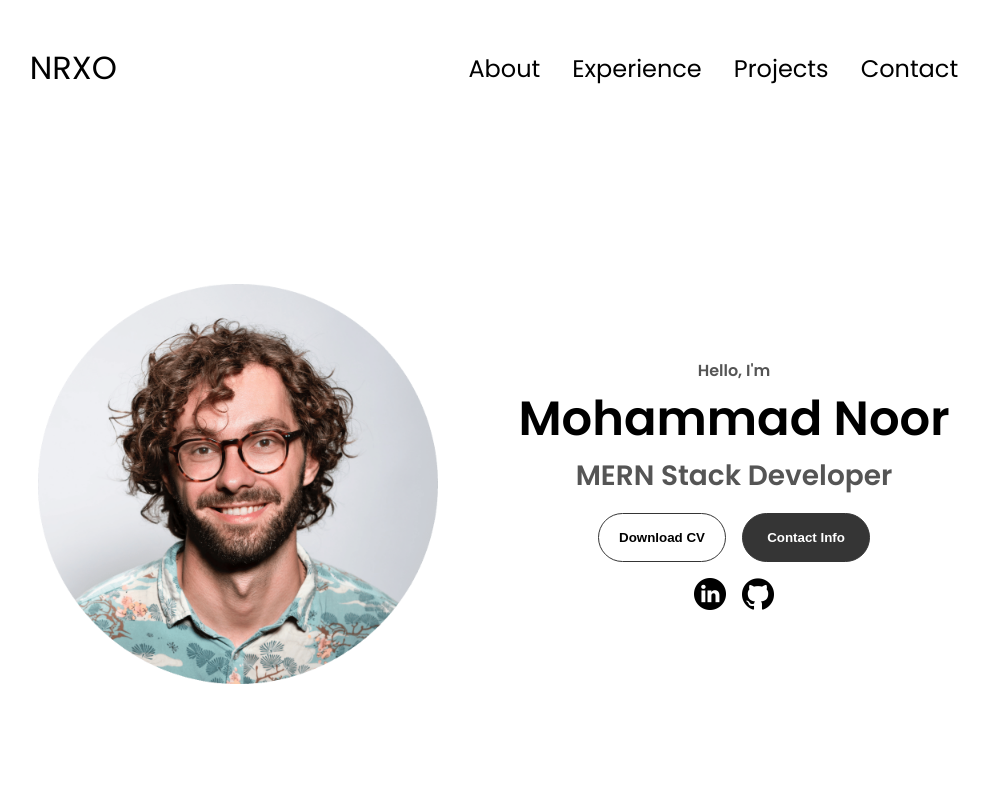
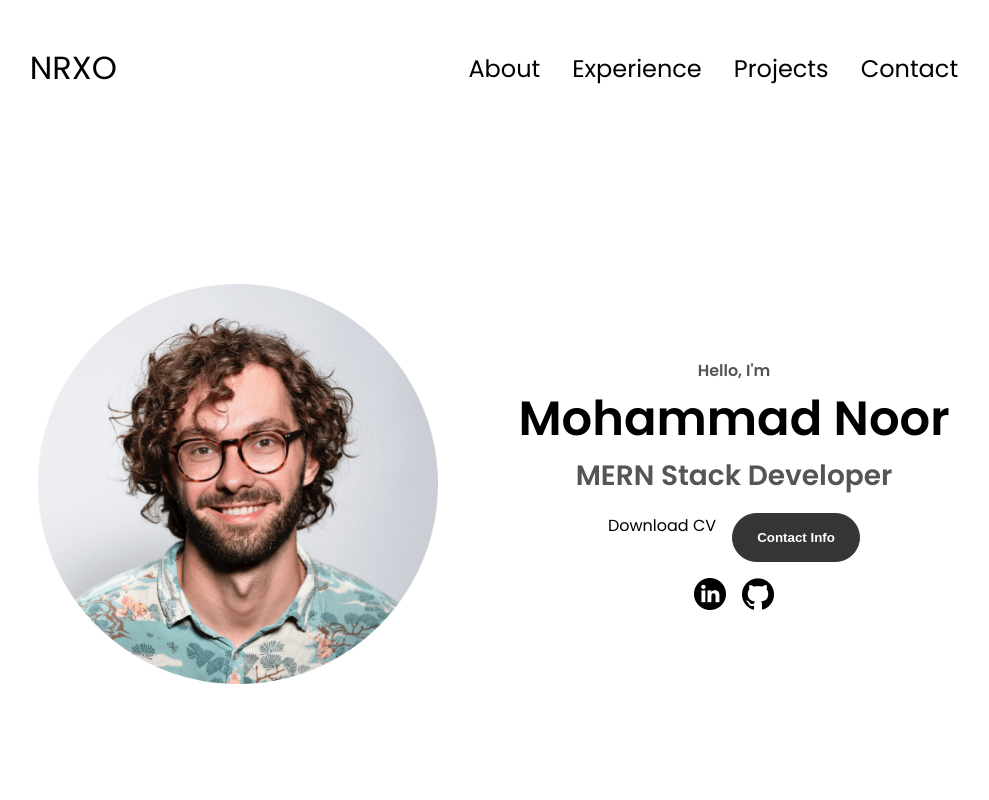
Before and after one commit to NoorXO69/PortfolioWeb, a plain HTML site: page index.html in a window 1280 px wide. Shown: the top 800 px of the page, without its empty margins (146-1135 px from the left). Drawn offline with Linux system fonts and the light colour scheme.

Commit message:
Update CV Button

```diff
--- a/index.html
+++ b/index.html
@@ -45,10 +45,10 @@
         <h1 class="title">Mohammad Noor</h1>
         <p class="section__text__p2">MERN Stack Developer</p>
         <div class="btn-container">
-          <button
+<!--           <button
             class="btn btn-color-2"
             onclick="window.open('./assets/resume-example.pdf')"
-          >
+          > -->
             Download CV
           </button>
           <button class="btn btn-color-1" onclick="location.href='./#contact'">
```
